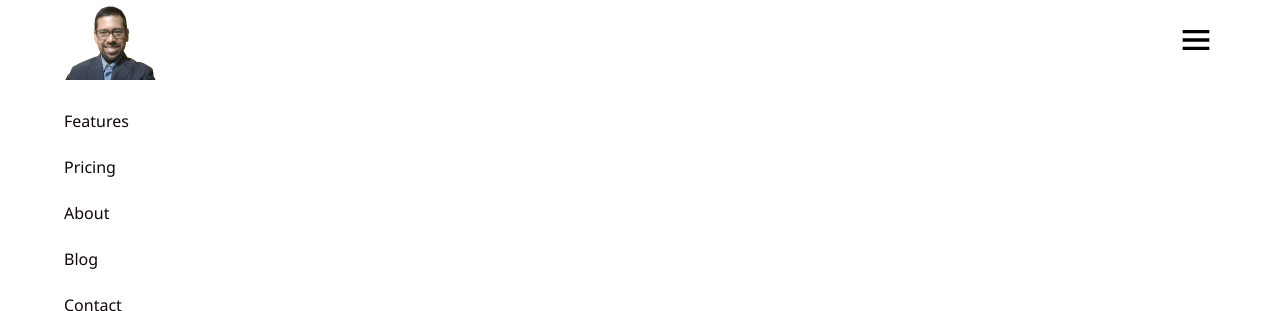
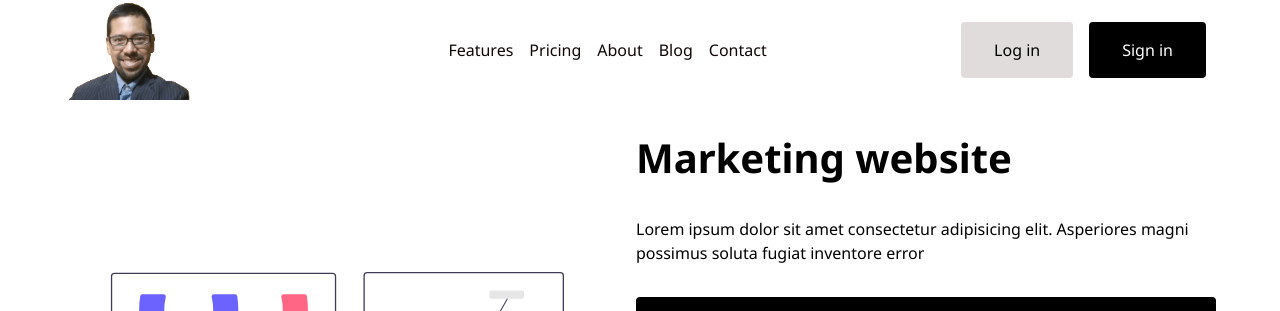
Before and after one commit to oscarjc17/marketing, a Django app: page / in a window 1280 px wide. Shown: the top 311 px of the page. Run offline with Django 5.2, Linux system fonts and the light colour scheme.

Commit message:
6-Jan-24

```diff
--- a/landingPage/web/static/web/css/style.css
+++ b/landingPage/web/static/web/css/style.css
@@ -17,7 +17,7 @@ body{
 }
 
 .nav{
-    height: 80px;
+    height: 100px;
 
     display: flex;
     align-items: center;
@@ -99,7 +99,7 @@ body{
     background-color: #e0dcdc;
     border-radius: 4px;
 
-    width: 100%;
+
     flex-grow: 1;
     border: 1px solid transparent;
 }
@@ -288,78 +288,44 @@ body{
        max-width: 200px;
     }
 
-    .nav__img{
-        width: 50%;
-    }
+
 
     .nav__menu{
-        position: absolute;
-        top: 80px;
-        inset-inline: 0;
-        padding: 30px 5%;
-        background-color: white;
+        position: static;
+        flex-grow: 1;
 
-        transition: .4s opacity;
+        display: flex;
+        align-items: center;
+        justify-content: space-between;
 
-        opacity: var(--opacity-menu);
-        pointer-events: var(--events-menu);
+        padding: 0;
+        background-color: transparent;
     }
 
     .nav__links{
-        list-style: none;
-        padding: 0;
-
-        display: flex;
-        flex-direction: column;
-        gap: 1.5rem;
-    }
-
-    .nav__link{
-        color: #100606;
-        text-decoration: none;
+        margin: 0 auto;
+        flex-direction: row;
+        gap: 1rem;
     }
 
     .nav__label{
-        display: block;
-        width: 40px;
-        height: 40px;
-
-        background-image: var(--url-menu);
-        background-size: contain;
-        background-position: center;
-        cursor: pointer;
-
-        transition: background-image .4s;
+        display: none;
     }
 
     .nav__buttons{
-        margin-top: 1.5rem;
         display: flex;
+        align-items: center;
+        width: max-content;
+
         gap: 1rem;
+        margin: 10px;
+
     }
 
-    .btn{
-        display: inline-block;
-        color: black;
-        text-align: center;
-        padding: 1rem 2rem;
-        text-decoration: none;
-        background-color: #e0dcdc;
-        border-radius: 4px;
-
-        width: 100%;
-        flex-grow: 1;
-        border: 1px solid transparent;
+    .hero__main{
+        flex-direction: row;
+        justify-content: space-between;
+        align-items: center;
     }
 
-    .btn--black{
-        background-color: black;
-        color: white;
-    }
-
-    .btn--white{
-        background-color: white;
-        border: 1px solid black;
-        border-color: black;
-    }
 }
--- a/landingPage/web/templates/web/index.html
+++ b/landingPage/web/templates/web/index.html
@@ -49,7 +49,7 @@
                     <div class="nav__buttons">
 
                         <a href="#" class="btn">Log in</a>
-                        <a href="#" class="btn btn--black">Sign up</a>
+                        <a href="#" class="btn btn--black">Sign in</a>
 
                     </div>
 
```
